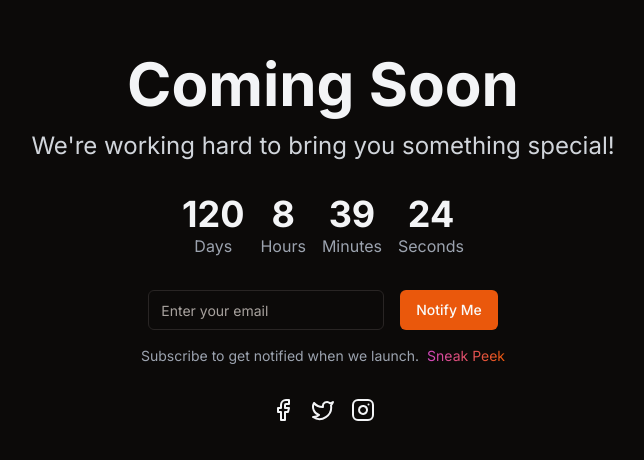
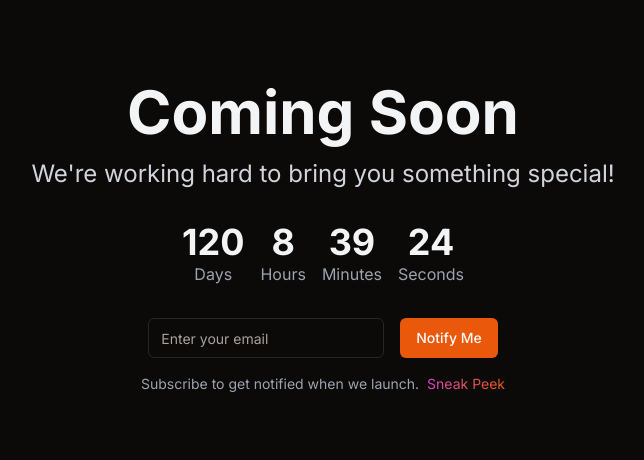
Before and after one commit to Naol-bm/beautiful-marketing-landing-page, a Next.js app: page / in a window 1280 px wide. Shown: the part 162-622 px from the top of the page, without its empty margins (317-961 px from the left). Built offline with nearby package versions, Linux system fonts and the light colour scheme.

Commit message:
social icons removed comingsoon

```diff
--- a/app/page.tsx
+++ b/app/page.tsx
@@ -1,4 +1,4 @@
-import ComingSoon from "@/components/layout/camingsoon";
+import ComingSoon from "@/components/layout/comingsoon";
 import React from "react";
 
 export default function page() {
--- a/components/layout/camingsoon.tsx
+++ b/components/layout/comingsoon.tsx
@@ -3,7 +3,6 @@
 import { Input } from "@/components/ui/input";
 import { Button } from "@/components/ui/button";
 import Link from "next/link";
-import { Facebook, Twitter, Instagram } from "lucide-react";
 import CountdownTimer from "./countdown";
 
 export default function ComingSoon() {
@@ -37,29 +36,6 @@ export default function ComingSoon() {
           Sneak Peek
         </Link>
       </p>
-      <div className="flex space-x-4 mt-8">
-        <Link
-          href="#"
-          className="text-gray-900 dark:text-gray-100"
-          prefetch={false}
-        >
-          <Facebook className="h-6 w-6" />
-        </Link>
-        <Link
-          href="#"
-          className="text-gray-900 dark:text-gray-100"
-          prefetch={false}
-        >
-          <Twitter className="h-6 w-6" />
-        </Link>
-        <Link
-          href="#"
-          className="text-gray-900 dark:text-gray-100"
-          prefetch={false}
-        >
-          <Instagram className="h-6 w-6" />
-        </Link>
-      </div>
     </div>
   );
 }
```
